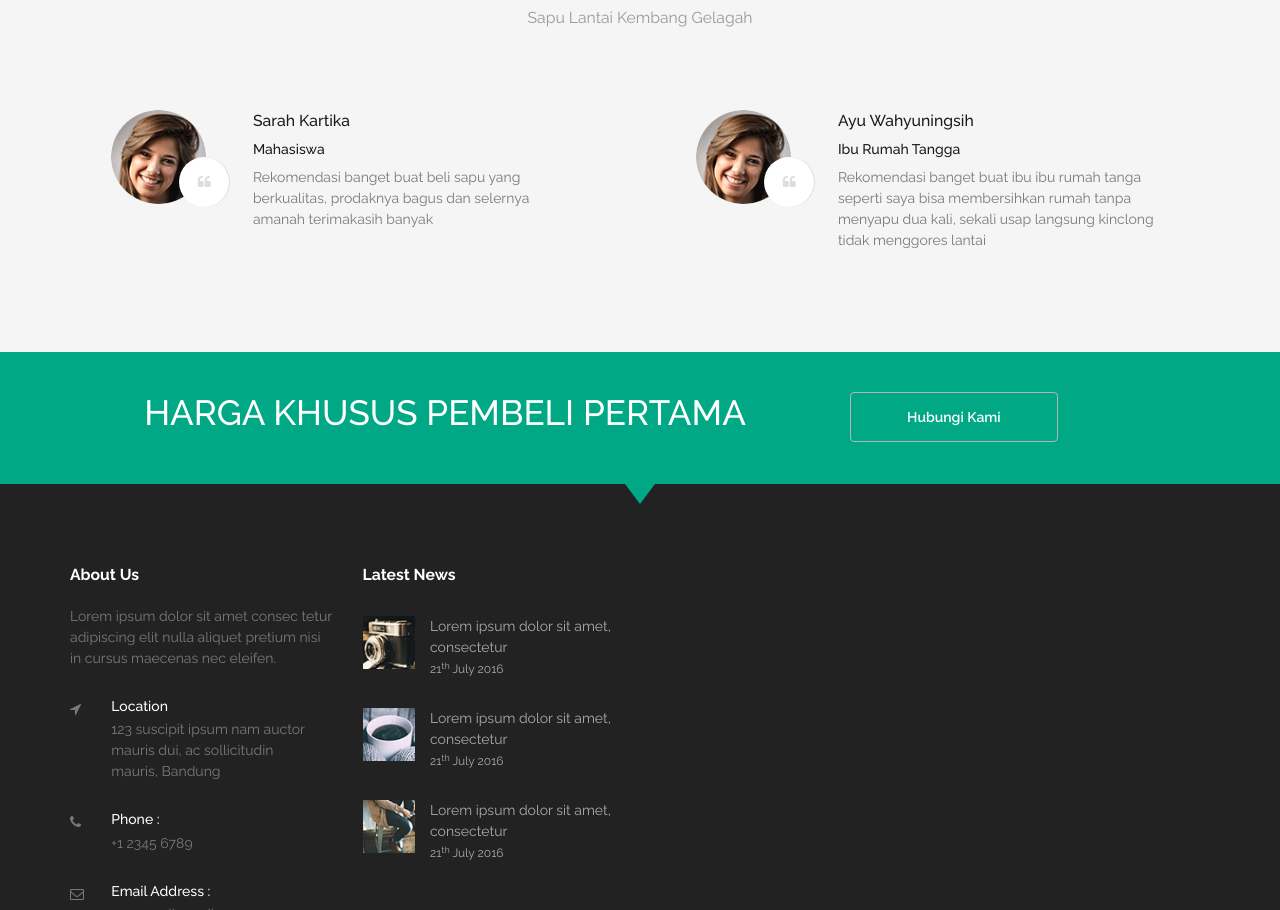
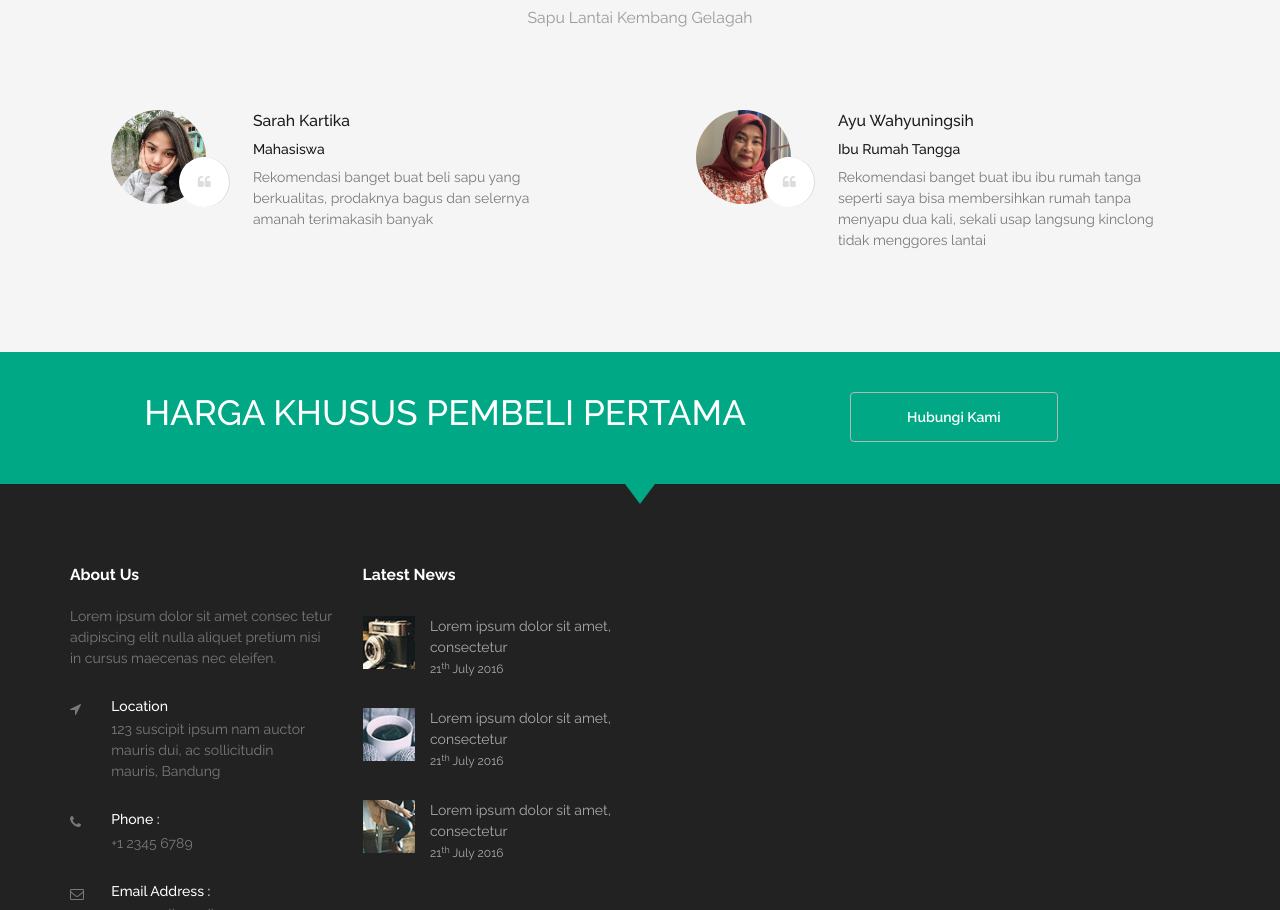
Before and after one commit to fikriik/scripsi-revision, a plain HTML site: page index.html in a window 1280 px wide. Shown: the part 2200-3110 px from the top of the page. Drawn offline with nearby package versions, Linux system fonts and the light colour scheme.

Commit message:
update images

```diff
--- a/index.html
+++ b/index.html
@@ -327,7 +327,7 @@
                         <div class="col-md-6">
                             <div class="test_item fix">
                                 <div class="item_img">
-                                    <img class="img-circle" src="assets/images/test-img1.jpg" alt="" />
+                                    <img class="img-circle" src="assets/images/ibuk2.jpg" alt="" />
                                     <i class="fa fa-quote-left"></i>
                                 </div>
 
@@ -343,7 +343,7 @@
                         <div class="col-md-6">
                             <div class="test_item fix sm-m-top-30">
                                 <div class="item_img">
-                                    <img class="img-circle" src="assets/images/test-img1.jpg" alt="" />
+                                    <img class="img-circle" src="assets/images/ibuk1.jpg" alt="" />
                                     <i class="fa fa-quote-left"></i>
                                 </div>
 
```
Also changed, not shown: assets/images/ibuk1.jpg (added), assets/images/ibuk2.jpg (added).
